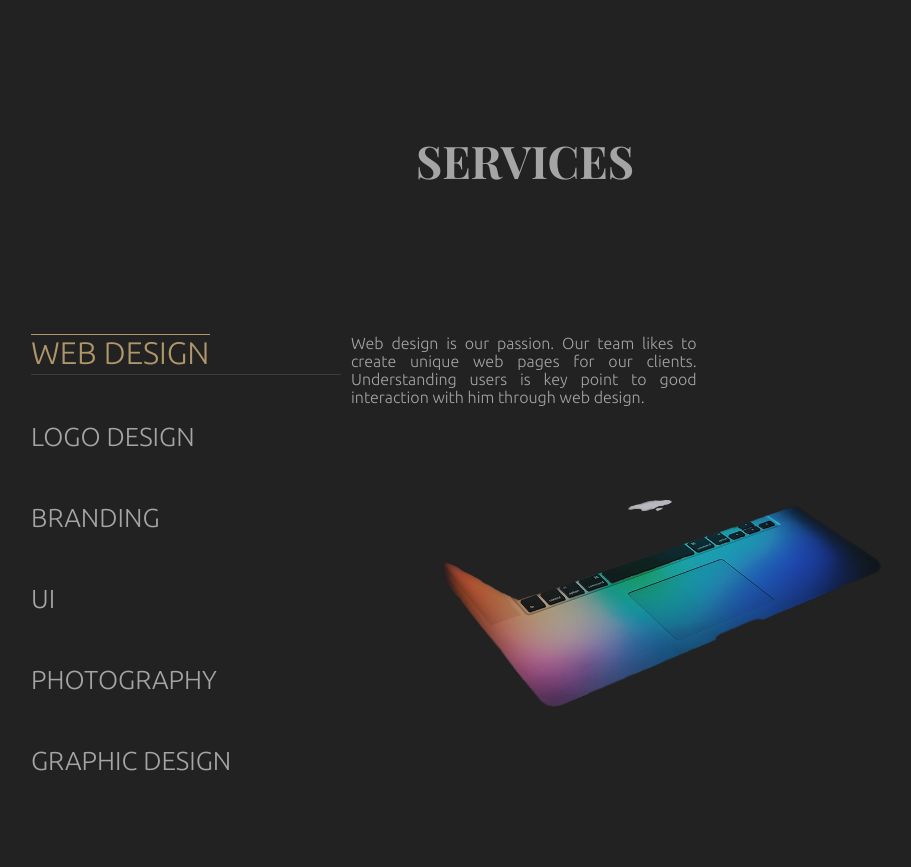
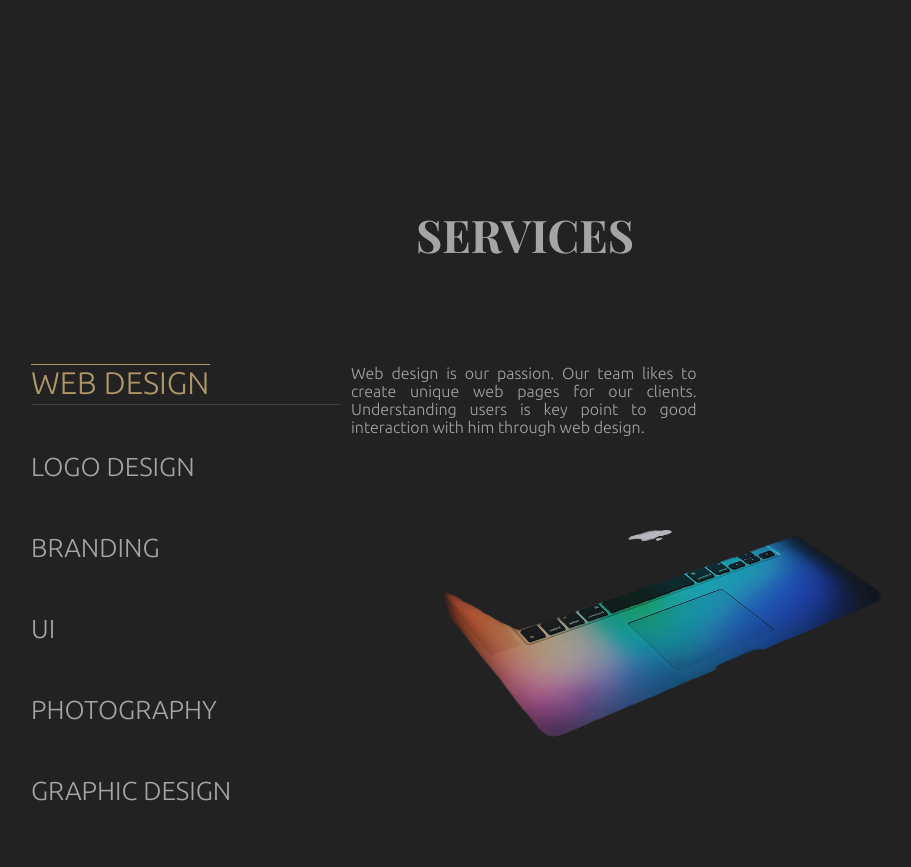
Before and after one commit to Axel-Morgan/Undercover, a website: page index.html in a window 1280 px wide. Shown: the part 820-1687 px from the top of the page, without its empty margins (115-1026 px from the left). Drawn offline with Linux system fonts and the light colour scheme.

Commit message:
Add files via upload

```diff
--- a/css/style.css
+++ b/css/style.css
@@ -410,12 +410,13 @@ header {
 section {
   width: 100%;
   margin-top: 150px;
-  -webkit-box-orient: horizontal;
+  -webkit-box-orient: vertical;
   -webkit-box-direction: normal;
-      -ms-flex-direction: row;
-          flex-direction: row;
-  -ms-flex-wrap: wrap;
-      flex-wrap: wrap;
+      -ms-flex-direction: column;
+          flex-direction: column;
+  -webkit-box-pack: center;
+      -ms-flex-pack: center;
+          justify-content: center;
 }
 
 .header_section {
@@ -423,7 +424,7 @@ section {
       -ms-flex-pack: center;
           justify-content: center;
   width: 100%;
-  margin-bottom: 40px;
+  margin-bottom: 100px;
 }
 
 .header_section h2 {
```
